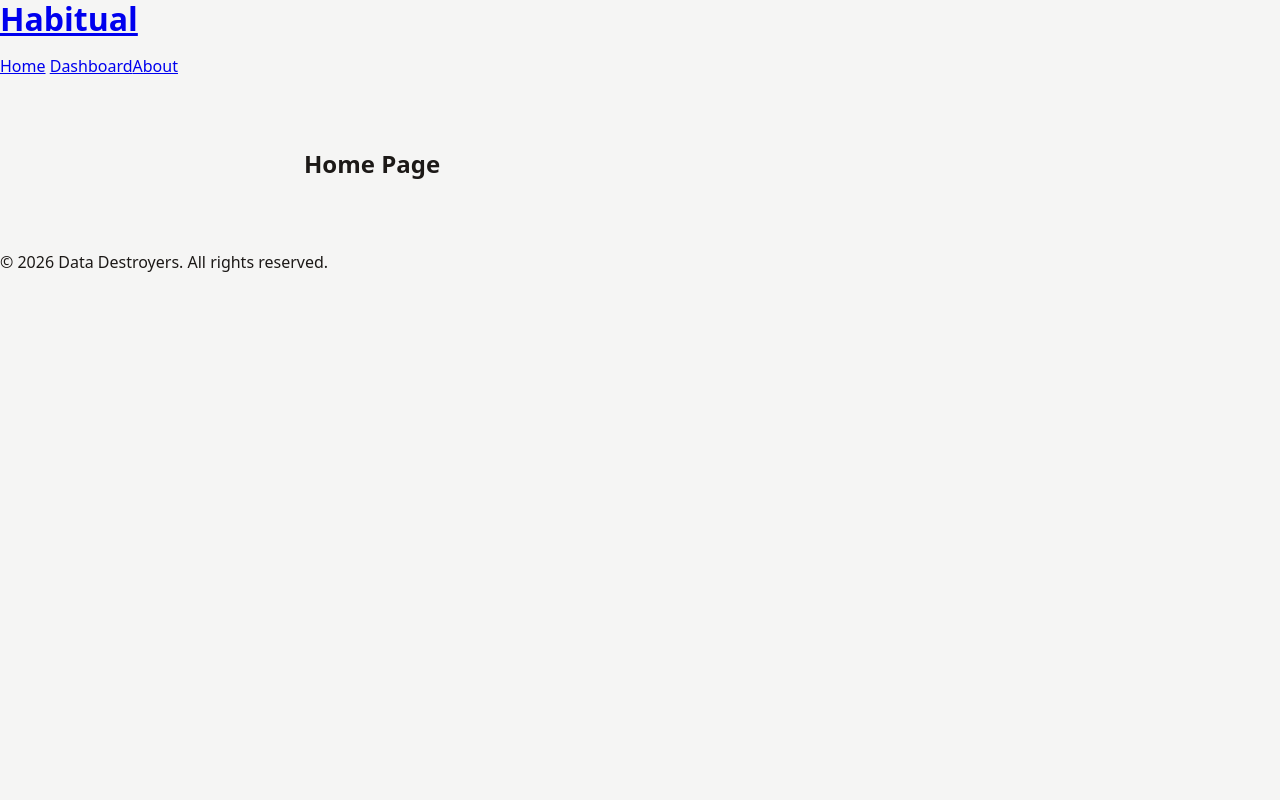
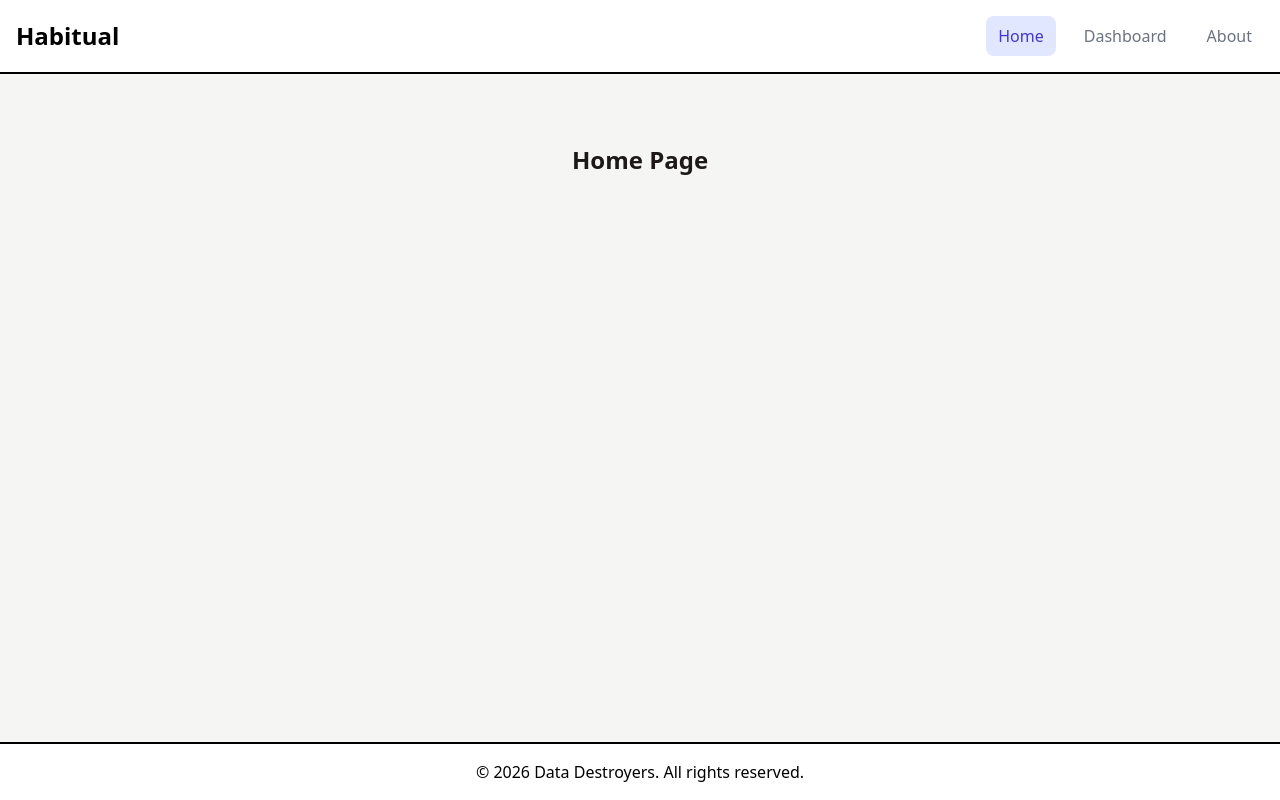
Before and after one commit to haquemm583/Habitual, a React (Vite) app: page / in a window 1280 px wide. Built offline with nearby package versions, Linux system fonts and the light colour scheme.

Commit message:
added basic styling

```diff
--- /dev/null
+++ b/src/components/layout/Footer.css
@@ -0,0 +1,12 @@
+/*
+  Footer.css
+*/
+
+.footer {
+  padding-top: 1rem;
+  border-top: 2px solid black;
+  background-color: white;
+  color: black;
+  font-size: 1rem;
+  text-align: center;
+}
--- a/src/components/layout/Footer.jsx
+++ b/src/components/layout/Footer.jsx
@@ -6,11 +6,12 @@
   Created by: CJ Quintero
   Created on: 10/24/2026
 */
+import './Footer.css'
 
 function Footer() {
   return (
     <footer className="footer">
-      © 2026 Data Destroyers. All rights reserved.
+      <p>© 2026 Data Destroyers. All rights reserved.</p>
     </footer>
   )
 }
--- /dev/null
+++ b/src/components/layout/Header.css
@@ -0,0 +1,68 @@
+/*
+ Header.css
+*/
+
+/* applies to all items in the header */
+.header {
+  display: flex;
+  align-items: center;
+  justify-content: space-between;
+  padding: 1rem;
+  border-bottom: 2px solid black;
+  background-color: white;
+}
+
+/* styling for app title */
+.app-title {
+  margin: 0;
+  font-size: 1.5rem;
+}
+
+/* needed to remove the underline from the title button */
+.app-title a {
+  text-decoration: none;
+  color: black;
+}
+
+/* navigation links */
+.nav-links {
+  display: flex;
+  gap: 1rem;
+}
+
+/* individual nav link styling */
+.nav-links a {
+  padding: 0.5rem 0.75rem;
+  border-radius: .5rem;
+  color: #6b7280;
+  text-decoration: none;
+  font-weight: 500;
+  transition: background-color 0.15s, color 0.15s;
+}
+
+/* colors to change the nav link buttons to when hovering */
+.nav-links a:hover {
+  background-color: #f3f4f6;
+  color: #111827;
+}
+
+/* styling for the currently selected page */
+.nav-links a.active {
+  background-color: #e0e7ff;
+  color: #4338ca;
+}
+
+/* visible outline for keyboard users */
+.nav-links a:focus-visible,
+.app-title a:focus-visible {
+  outline: 2px solid #4338ca;
+  outline-offset: 2px;
+}
+
+/* stack the title and nav on small screens */
+@media (max-width: 480px) {
+  .header {
+    flex-direction: column;
+    align-items: flex-start;
+  }
+}
--- a/src/components/layout/Header.jsx
+++ b/src/components/layout/Header.jsx
@@ -7,6 +7,7 @@
   Created on: 10/24/2026
 */
 import { Link, NavLink } from 'react-router-dom';
+import './Header.css';
 
 function Header() {
   return (
--- a/src/index.css
+++ b/src/index.css
@@ -18,3 +18,24 @@ body {
   margin: 0;
   min-width: 320px;
 }
+
+/*
+  Makes root at least the full height of the viewport
+  and stacks the header, main, and footer
+  vertically, in the order they appear in App.jsx
+*/
+#root {
+  min-height: 100vh;
+  display: flex;
+  flex-direction: column;
+}
+
+/*
+  forces the main section to take all space
+  between the header and footer and pushes
+  the footer to the bottom even on short
+  pages
+*/
+main {
+  flex: 1;
+}
```
